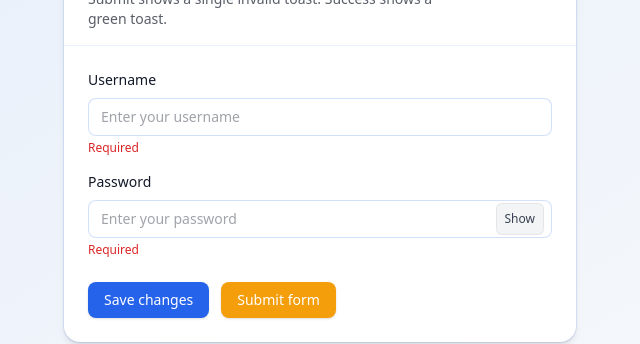
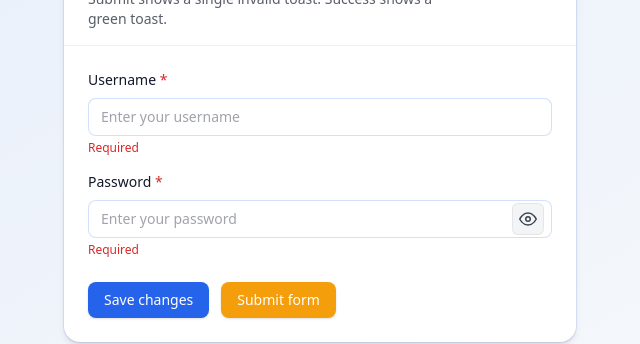
Before and after one commit to kavia-common/notification-banner-3295-3304, a React (Create React App) app in the folder notification_frontend/: page / in a window 1280 px wide. Shown: the part 211-555 px from the top of the page, without its empty margins (320-960 px from the left). Built offline with nearby package versions, Linux system fonts and the light colour scheme.

Commit message:
Checkpoint 12 - cgbac2ffaf

```diff
--- a/notification_frontend/src/App.js
+++ b/notification_frontend/src/App.js
@@ -125,7 +125,8 @@ function App() {
             <div className="space-y-4">
               <div>
                 <label htmlFor="username" className="block text-sm font-medium text-text">
-                  Username
+                  Username <span aria-hidden="true" className="text-red-600">*</span>
+                  <span className="sr-only">required</span>
                 </label>
                 <input
                   id="username"
@@ -151,7 +152,8 @@ function App() {
 
               <div>
                 <label htmlFor="password" className="block text-sm font-medium text-text">
-                  Password
+                  Password <span aria-hidden="true" className="text-red-600">*</span>
+                  <span className="sr-only">required</span>
                 </label>
                 <div className="mt-2 relative">
                   <input
@@ -166,14 +168,29 @@ function App() {
                   <button
                     type="button"
                     onClick={() => setShowPassword((s) => !s)}
-                    className="absolute inset-y-0 right-2 my-auto h-8 px-2 text-xs rounded-md bg-gray-100 text-gray-700 hover:bg-gray-200 focus:outline-none focus:ring-2 focus:ring-primary/30 transition"
+                    className="absolute inset-y-0 right-2 my-auto h-8 w-8 inline-flex items-center justify-center rounded-md bg-gray-100 text-gray-700 hover:bg-gray-200 focus:outline-none focus:ring-2 focus:ring-primary/30 transition"
                     aria-label={showPassword ? 'Hide password' : 'Show password'}
+                    title={showPassword ? 'Hide password' : 'Show password'}
                     data-testid="btn-toggle-password"
                     style={{
                       border: '1px solid rgba(0,0,0,0.06)',
                     }}
                   >
-                    {showPassword ? 'Hide' : 'Show'}
+                    {showPassword ? (
+                      // Eye-off icon
+                      <svg xmlns="http://www.w3.org/2000/svg" width="18" height="18" viewBox="0 0 24 24" fill="none" aria-hidden="true">
+                        <path d="M3 3l18 18" stroke="currentColor" strokeWidth="2" strokeLinecap="round" strokeLinejoin="round"/>
+                        <path d="M10.58 10.58a2 2 0 102.83 2.83" stroke="currentColor" strokeWidth="2" strokeLinecap="round" strokeLinejoin="round"/>
+                        <path d="M9.88 4.24A9.77 9.77 0 0112 4c5 0 9.27 3.11 11 7.5a12.37 12.37 0 01-2.05 3.29" stroke="currentColor" strokeWidth="2" strokeLinecap="round" strokeLinejoin="round"/>
+                        <path d="M6.61 6.61C4.3 8.07 2.64 10.08 1 11.5c1.73 4.39 6 7.5 11 7.5 1.49 0 2.92-.26 4.23-.74" stroke="currentColor" strokeWidth="2" strokeLinecap="round" strokeLinejoin="round"/>
+                      </svg>
+                    ) : (
+                      // Eye icon
+                      <svg xmlns="http://www.w3.org/2000/svg" width="18" height="18" viewBox="0 0 24 24" fill="none" aria-hidden="true">
+                        <path d="M1 12s4-8 11-8 11 8 11 8-4 8-11 8S1 12 1 12z" stroke="currentColor" strokeWidth="2" strokeLinecap="round" strokeLinejoin="round"/>
+                        <circle cx="12" cy="12" r="3" stroke="currentColor" strokeWidth="2" strokeLinecap="round" strokeLinejoin="round"/>
+                      </svg>
+                    )}
                   </button>
                 </div>
                 {passwordHint && (
```
Also changed, not shown: 2 other files (tests, documents, lock files or other folders).
